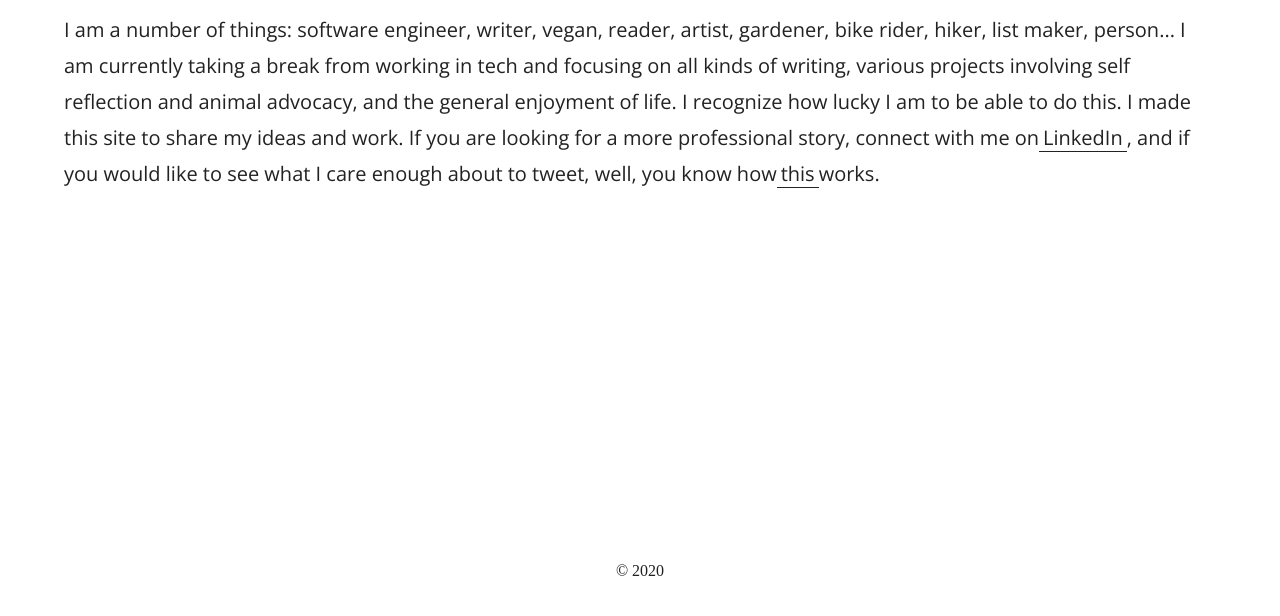
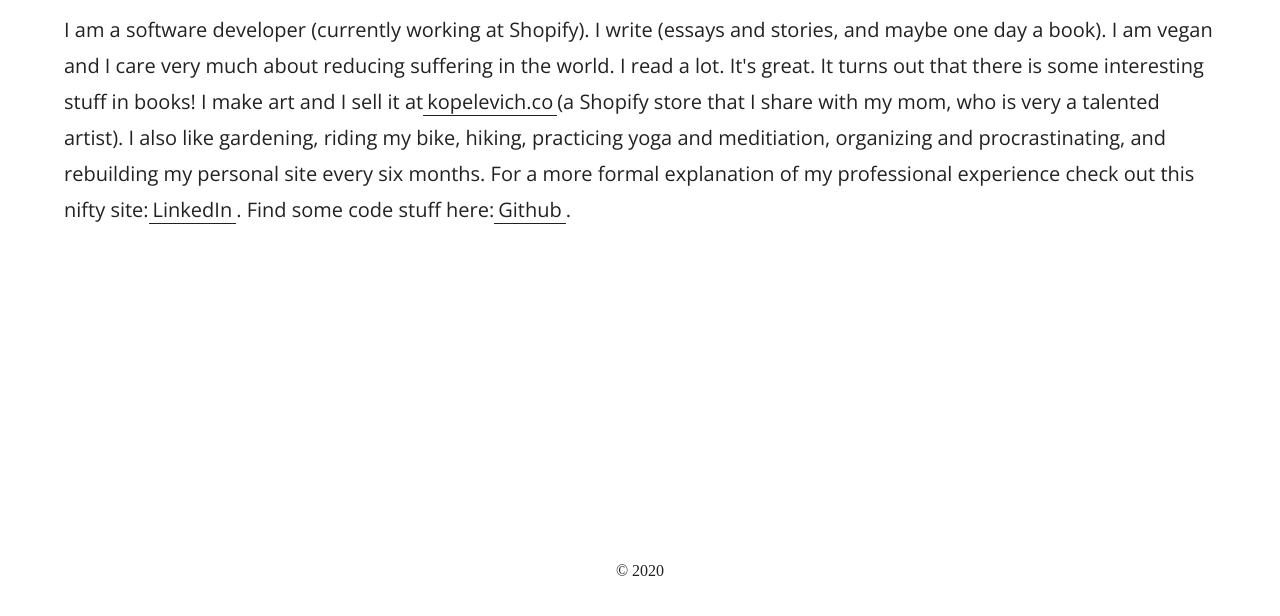
Before and after one commit to elanalynn/portfolio_2020, a Gatsby site: page /about in a window 1280 px wide. Shown: the part 184-800 px from the top of the page. Built offline with nearby package versions, Linux system fonts and the light colour scheme; Gatsby itself is replaced by a stand-in of ours; a web font is replaced by a local one.

Commit message:
update content

```diff
--- a/src/components/Navigation/Navigation.js
+++ b/src/components/Navigation/Navigation.js
@@ -13,21 +13,21 @@
             About
           </Link>
         </li>
-        <li>
+        {/* <li>
           <Link to="/writing" className={isActive("writing")}>
             Writing
           </Link>
-        </li>
+        </li> */}
         <li>
           <Link to="/art" className={isActive("art")}>
             Art
           </Link>
         </li>
-        <li>
+        {/* <li>
           <Link to="/code" className={isActive("code")}>
             Code
           </Link>
-        </li>
+        </li> */}
         <li>
           <Link to="/connect" className={isActive("connect")}>
             Connect
--- a/src/pages/about.js
+++ b/src/pages/about.js
@@ -7,22 +7,27 @@
   <Layout pageTitle="About" path={path}>
     <h1>About</h1>
     <p>
-      I am a number of things: software engineer, writer, vegan, reader, artist,
-      gardener, bike rider, hiker, list maker, person... I am currently taking a
-      break from working in tech and focusing on all kinds of writing, various
-      projects involving self reflection and animal advocacy, and the general
-      enjoyment of life. I recognize how lucky I am to be able to do this. I
-      made this site to share my ideas and work. If you are looking for a more
-      professional story, connect with me on
+      I am a software developer (currently working at Shopify). I write (essays
+      and stories, and maybe one day a book). I am vegan and I care very much
+      about reducing suffering in the world. I read a lot. It's great. It turns
+      out that there is some interesting stuff in books! I make art and I sell
+      it at
+      <ExternalLink href="https://www.kopelevich.co">
+        kopelevich.co
+      </ExternalLink>
+      (a Shopify store that I share with my mom, who is very a talented artist).
+      I also like gardening, riding my bike, hiking, practicing yoga and
+      meditiation, organizing and procrastinating, and rebuilding my personal
+      site every six months. For a more formal explanation of my professional
+      experience check out this nifty site:
       <ExternalLink href="https://www.linkedin.com/in/elanalynn/">
         LinkedIn
       </ExternalLink>
-      , and if you would like to see what I care enough about to tweet, well,
-      you know how
-      <ExternalLink href="https://www.twitter.com/elanalynn/">
-        this
+      . Find some code stuff here:
+      <ExternalLink href="https://www.github.com/elanalynn/">
+        Github
       </ExternalLink>
-      works.
+      .
     </p>
   </Layout>
 )
```
Also changed, not shown: src/pages/art.js (+8 -1 lines), 1 other file.
